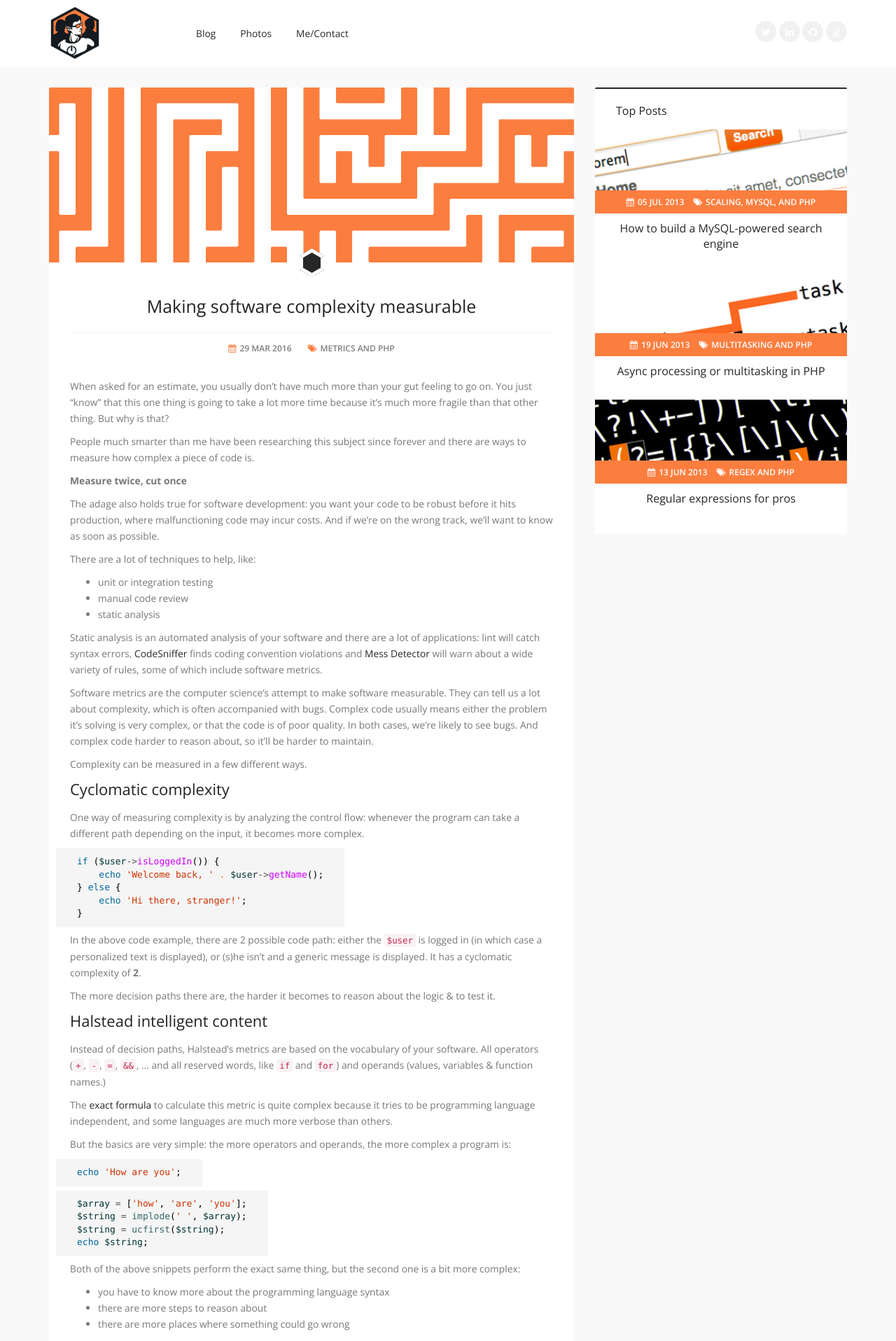
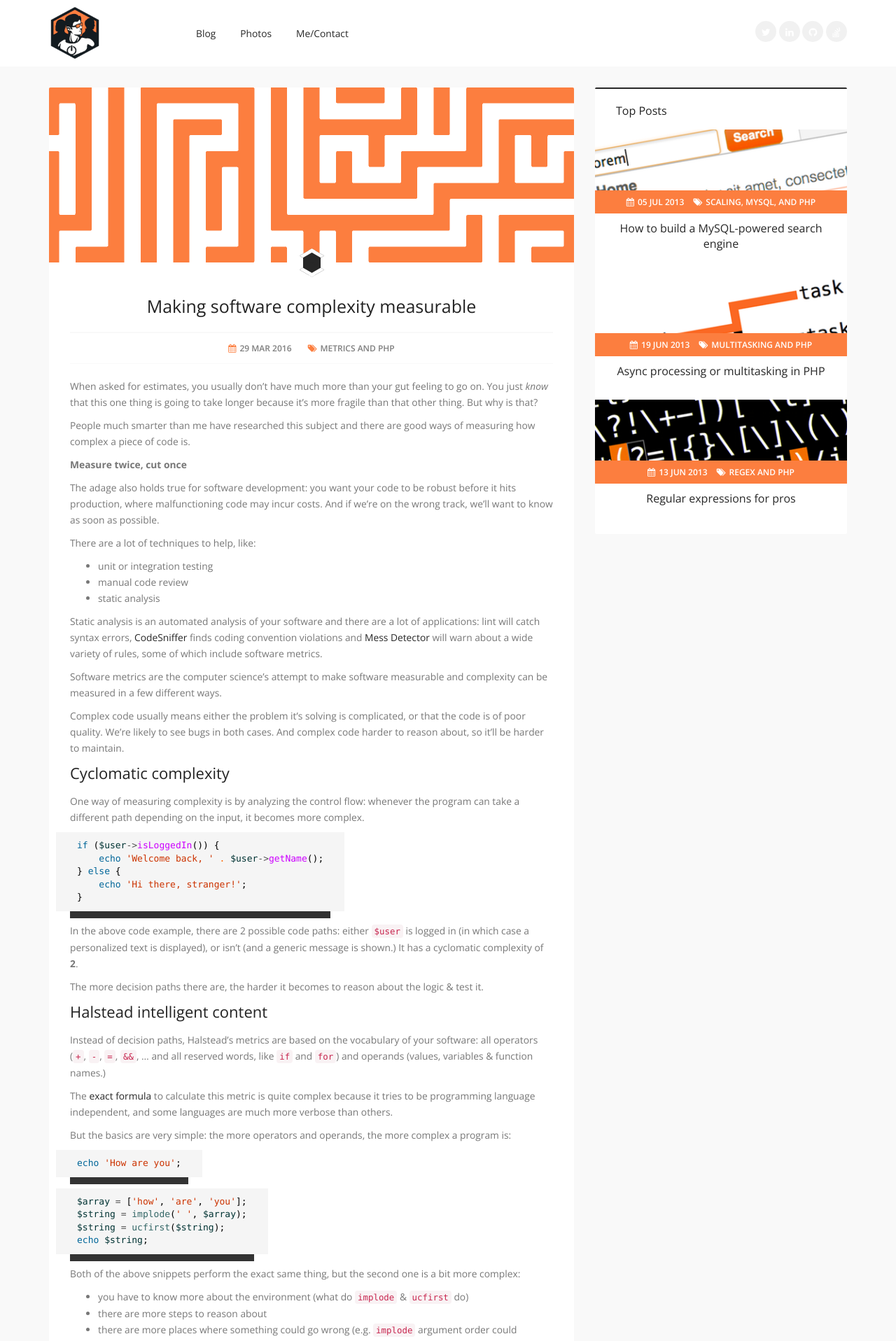
Before and after one commit to matthiasmullie/mullie.eu, a Jekyll site: the page built from _posts/2016-03-29-making-software-complexity-measurable.md, in a window 1280 px wide. Shown: the top 1916 px of the page at 70% size. Built offline with Jekyll 4.4.1, drawn with Linux system fonts in a browser that asks for light colours; some of the changed text lies outside the part shown.

Commit message:
Fix some markdown syntax & improve text

````diff
--- a/_posts/2016-03-29-making-software-complexity-measurable.md
+++ b/_posts/2016-03-29-making-software-complexity-measurable.md
@@ -6,12 +6,12 @@
 tags: [ metrics, php ]
 ---
 
-When asked for an estimate, you usually don't have much more than your gut
-feeling to go on. You just "know" that this one thing is going to take a lot
-more time because it's much more fragile than that other thing. But why is that?
+When asked for estimates, you usually don't have much more than your gut feeling
+to go on. You just *know* that this one thing is going to take longer because
+it's more fragile than that other thing. But why is that?
 
-People much smarter than me have been researching this subject since forever and
-there are ways to measure how complex a piece of code is.
+People much smarter than me have researched this subject and there are good ways
+of measuring how complex a piece of code is.
 
 <!-- more -->
 
@@ -22,22 +22,22 @@
 And if we're on the wrong track, we'll want to know as soon as possible.
 
 There are a lot of techniques to help, like:
+
 * unit or integration testing
 * manual code review
 * static analysis
 
 Static analysis is an automated analysis of your software and there are a lot
 of applications: lint will catch syntax errors, [CodeSniffer](http://pear.php.net/package/PHP_CodeSniffer)
-finds coding convention violations and [Mess Detector](https://phpmd.org/) will
+finds coding convention violations and [Mess Detector](https://phpmd.org) will
 warn about a wide variety of rules, some of which include software metrics.
 
-Software metrics are the computer science's attempt to make software measurable.
-They can tell us a lot about complexity, which is often accompanied with bugs.
-Complex code usually means either the problem it's solving is very complex, or
-that the code is of poor quality. In both cases, we're likely to see bugs. And
+Software metrics are the computer science's attempt to make software measurable
+and complexity can be measured in a few different ways.
+
+Complex code usually means either the problem it's solving is complicated, or
+that the code is of poor quality. We're likely to see bugs in both cases. And
 complex code harder to reason about, so it'll be harder to maintain.
-
-Complexity can be measured in a few different ways.
 
 # Cyclomatic complexity
 
@@ -53,17 +53,17 @@
 }
 ```
 
-In the above code example, there are 2 possible code path: either the `$user` is
-logged in (in which case a personalized text is displayed), or (s)he isn't and
-a generic message is displayed. It has a cyclomatic complexity of **2**.
+In the above code example, there are 2 possible code paths: either `$user` is
+logged in (in which case a personalized text is displayed), or isn't (and a
+generic message is shown.) It has a cyclomatic complexity of **2**.
 
 The more decision paths there are, the harder it becomes to reason about the
-logic & to test it.
+logic & test it.
 
 # Halstead intelligent content
 
 Instead of decision paths, Halstead's metrics are based on the vocabulary of
-your software. All operators (`+`, `-`, `=`, `&&`, ... and all reserved words,
+your software: all operators (`+`, `-`, `=`, `&&`, ... and all reserved words,
 like `if` and `for`) and operands (values, variables & function names.)
 
 The [exact formula](https://www.cauditor.org/help/metrics#hi) to calculate
@@ -86,35 +86,37 @@
 
 Both of the above snippets perform the exact same thing, but the second one is
 a bit more complex:
-- you have to know more about the programming language syntax
-- there are more steps to reason about
-- there are more places where something could go wrong
+
+* you have to know more about the environment (what do `implode` & `ucfirst` do)
+* there are more steps to reason about
+* there are more places where something could go wrong (e.g. `implode` argument
+  order could change)
 
 # Maintainability index
 
 A very long function can have a very low cyclomatic complexity, but still be
 very complex because it still does a lot of things. And if one of those is
-flawed, it can affect everything after it.
+flawed, it can affect everything that follows.
 
-Just look at these metrics for [Minify](http://www.minifier.org): even though in
-terms of cyclomatic complexity, `stripWhitespace` scores low, it's still a
-pretty complex beast (just [look at the code](https://github.com/matthiasmullie/minify/blob/c17eb048daa44b43fa98bfa405147e77a040df76/src/JS.php#L245)!)
+Just look at these metrics for [Minify](http://www.minifier.org). Even though in
+terms of cyclomatic complexity, `stripWhitespace` (circled) scores low, it's
+still a pretty complex beast (just [look at the code](https://github.com/matthiasmullie/minify/blob/c17eb048daa44b43fa98bfa405147e77a040df76/src/JS.php#L245)!)
 
 [![Minify complexity metrics]({{ site.baseurl }}public/posts/complexity-metrics.png)](https://www.cauditor.org/matthiasmullie/minify/c17eb048daa44b43fa98bfa405147e77a040df76/metrics)
 
 On the other hand, a function with a huge `switch` statement could have little
 intelligent content, but a very big cyclomatic complexity.
 
-The maintainability index is a combination of the amount of lines of code,
-cyclomatic complexity & Halstead's vocabulary-based metrics, and as soon as any
-of those metrics start to look alarming, the maintainability index will drop.
+The maintainability index is a combination of the amount of lines of code and
+these 2 complexity metrics, and as soon as any of those metrics start to look
+alarming, the maintainability index will drop.
 
 A low maintainability index is a clear indicator of worrisome code. If you're
 going to build something that touches that code, it's likely going to take
-longer, with a lot more chance for bugs. Code with a high maintainability index
-is in dire need of refactoring.
+longer, with a much greater likelihood of bugs. Code with a high maintainability
+index is in dire need of refactoring.
 
 If you're interested in finding the complexity hotspots in your projects, head
 on to [Cauditor](https://www.cauditor.org), a code metrics visualization
-project I've been working on. Or run the [PDepend](https://pdepend.org/) suite
+project I've been working on. Or run the [PDepend](https://pdepend.org) suite
 if you're only interested in the raw metrics.
--- a/public/assets/css/override.css
+++ b/public/assets/css/override.css
@@ -78,7 +78,7 @@
  * content width.
  */
 div.highlighter-rouge pre {
-	margin: 0 -30px;
+	margin: 0 -30px 10px;
 	padding: 10px 30px;
 	background: #f5f5f5;
 	border: none;
````
